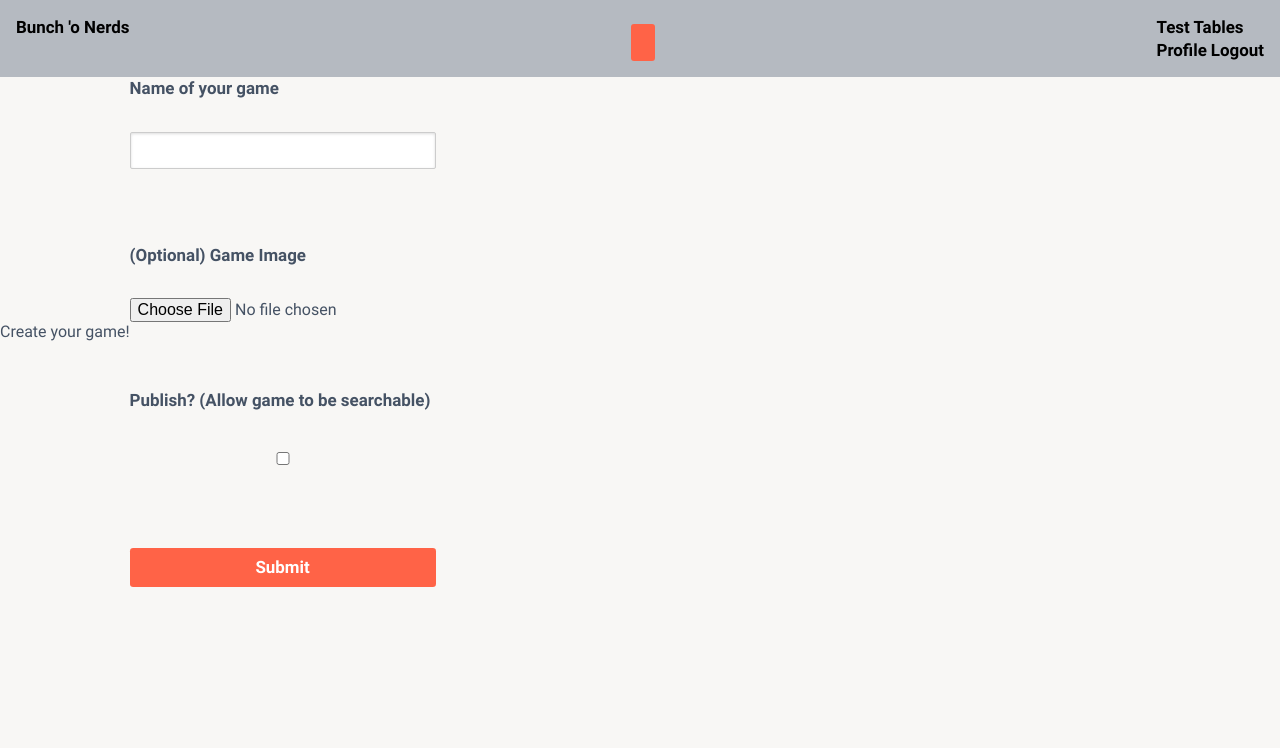
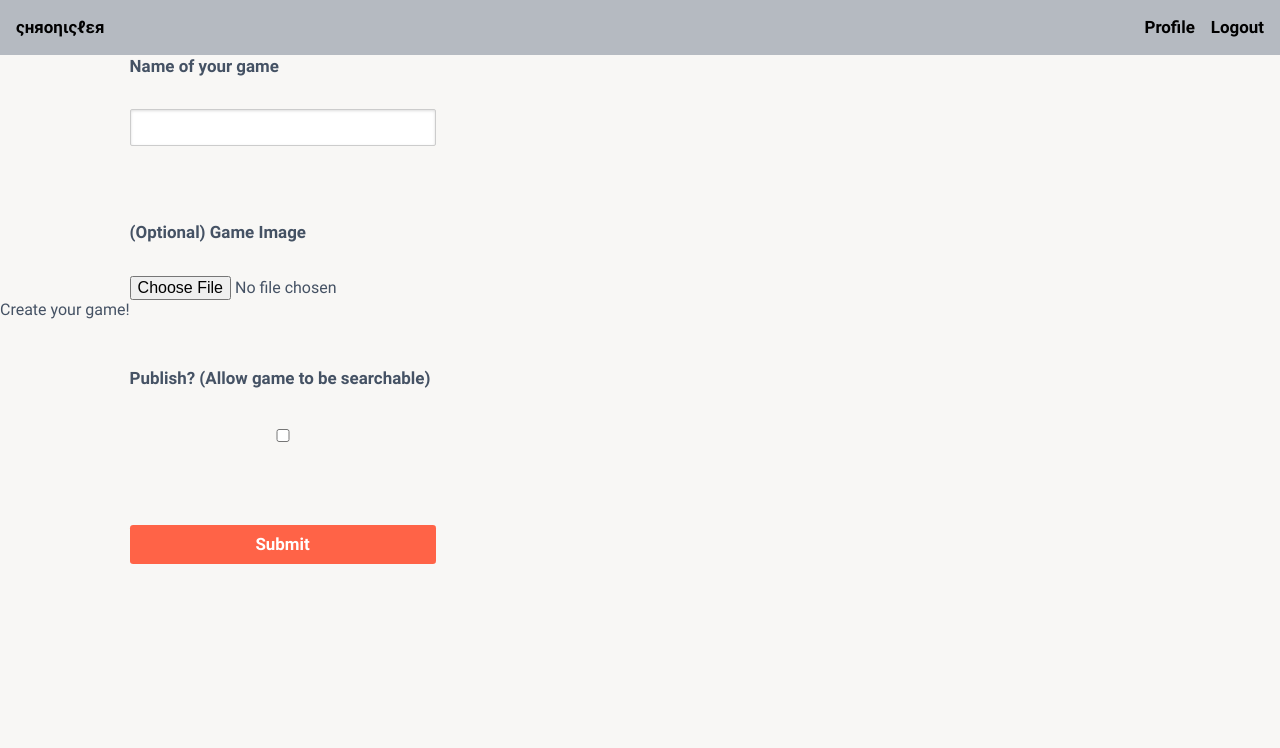
Before and after one commit to 3Ring/Chronicler, a Flask app: page /create in a window 1280 px wide. Shown: the top 748 px of the page. Run offline with Flask 2, Linux system fonts and the light colour scheme; the visitor is signed in with stand-in values (Sample User, id 1); data comes from the database, SQL or seed files in the repository; parts of the project's set-up code (start-up, migrations or seed data) failed here and were passed over; some libraries are stand-ins or nearby versions; some web fonts are replaced.

Commit message:
restored navbar from cm-front-end

```diff
--- a/project/templates/navbar.html
+++ b/project/templates/navbar.html
@@ -1,28 +1,28 @@
-<nav class="navbar navbar-expand-lg navbar-dark bg-dark">
-	<a class="navbar-brand" href="{{ url_for('main.index') }}">Bunch 'o Nerds</a>
-	<button class="navbar-toggler" type="button" data-toggle="collapse" data-target="#navbarText" aria-controls="navbarText" aria-expanded="false" aria-label="Toggle navigation">
-		<span class="navbar-toggler-icon"></span>
-	</button>
-	<div class="collapse navbar-collapse" id="navbarText">
-		<ul class="navbar-nav mr-auto">
-      <li class="nav-item">
-				<a class="nav-link" href="{{ url_for('main.test_tables') }}">Test Tables</a>
-			</li>
+<nav>
+    <ul>
+        <li>
+            <a class="home-logo" href="{{ url_for('main.index') }}">ςняοηιςℓεя</a>
+        </li>
     </ul>
-      {% if current_user.is_authenticated %}
-        <span class="navbar-text">
-          <a class="nav-link" href="{{ url_for('main.profile') }}">Profile</a>
-        </span>
-        <span class="navbar-text">
-          <a class="nav-link" href="{{ url_for('auth.logout') }}">Logout</a>
-        </span>
-      {% else %}
-        <span class="navbar-text">
-          <a class="nav-link" href="{{ url_for('auth.login') }}">Login</a>
-        </span>
-        <span class="navbar-text">
-          <a class="nav-link" href="{{ url_for('auth.register') }}">Register</a>
-        </span>
-      {% endif %}
-	</div>
+    {% if current_user.is_authenticated %}
+    <ul>
+        <li><a class="nav-link" href="{{ url_for('main.profile') }}">Profile</a></li>
+        <li><a class="nav-link" href="{{ url_for('auth.logout') }}">Logout</a></li>
+    </ul>
+    {% else %}
+    <ul>
+        <li><a class="nav-link" href="{{ url_for('auth.login') }}">Login</a></li>
+        <li><a class="nav-link" href="{{ url_for('auth.register') }}">Register</a></li>
+    </ul>
+    {% endif %}
 </nav>
+
+
+
+<!-- <ul class="navbar-nav mr-auto">
+    {% if current_user.id == 1 %}
+    <li class="nav-item">
+        <a class="nav-link" href="{{ url_for('main.test_tables') }}">Test Tables</a>
+    </li>
+    {% endif %}
+</ul> -->
```
